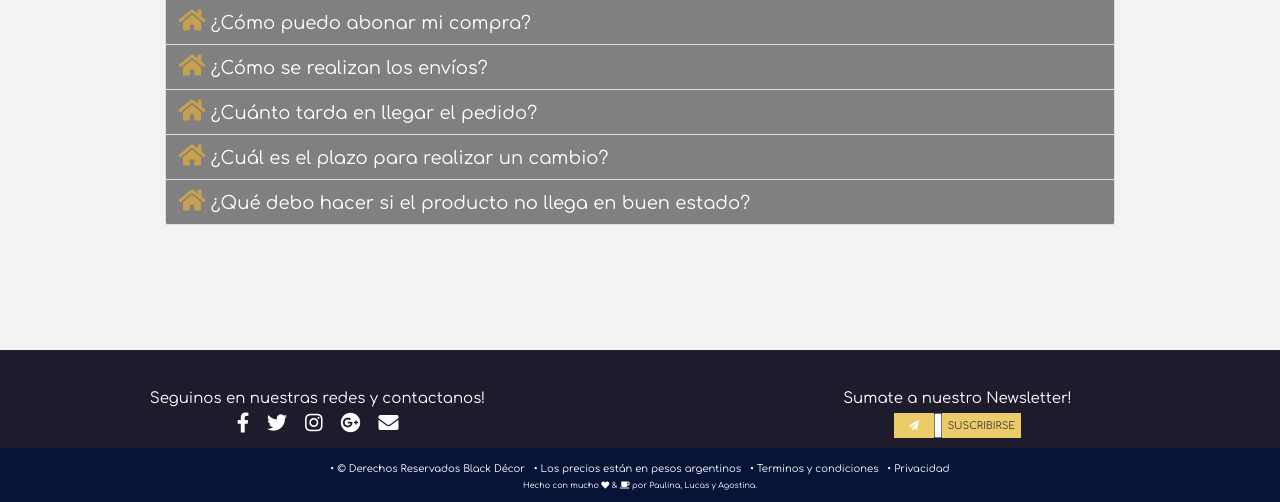
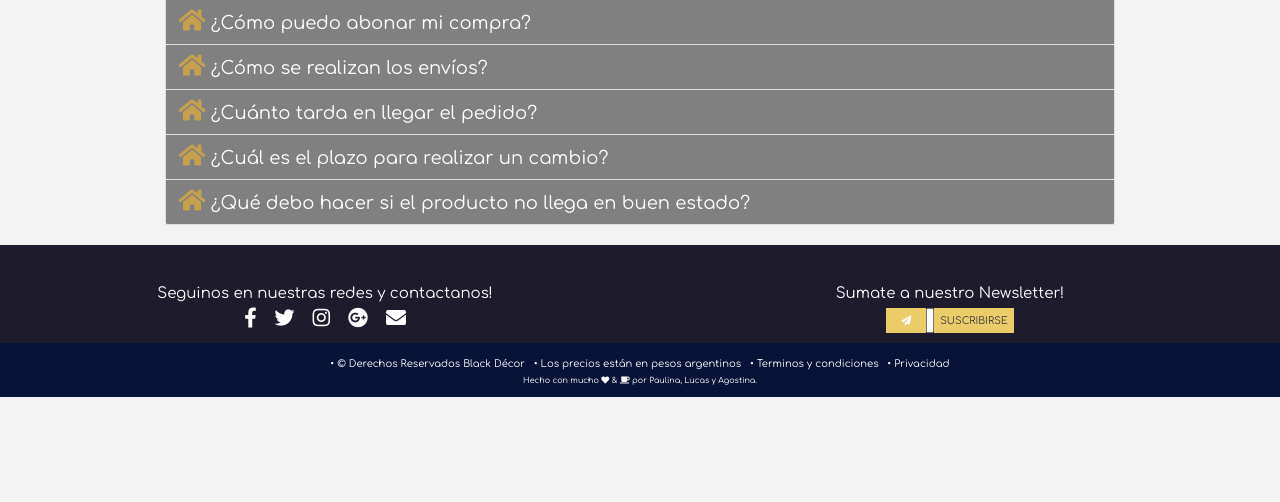
Before and after one commit to PaulinaMabres/DarkDeco, a PHP site: page /faq.php in a window 1280 px wide. Shown: the part 298-800 px from the top of the page. Run offline with PHP 8.4, Linux system fonts and the light colour scheme; some libraries are stand-ins or nearby versions.

Commit message:
arreglo footer que pisa contenido de home y cosas del header

```diff
--- a/css/footer.css
+++ b/css/footer.css
@@ -1,7 +1,7 @@
 #footer {
     background: #1E1B2C;
     padding-top: 10px;
-    position: absolute;
+    position: relative;
     bottom:0;
     width: 100%;
 }
--- a/css/header.css
+++ b/css/header.css
@@ -1,6 +1,9 @@
 #header .color {
     background: #1E1B2C !important;
   }
+#header .anchura{
+  max-width: 100vw;
+}
 .header {
   background-size: auto;
 }
--- a/partials/footer.php
+++ b/partials/footer.php
@@ -2,9 +2,9 @@
     <section id="footer">
 
       <?php // IDEA: Se comenta barra de footer ?>
-      <!-- <div class="container-fluid">
+       <div class="container-fluid siempreAbajo">
 
-        <div class="row text-center text-xs-center text-sm-left text-md-left">
+      <!--  <div class="row text-center text-xs-center text-sm-left text-md-left">
 
           <div class="col-xs-12 col-sm-4 col-md-3 offset-md-2"><h5>Navegación</h5>
             <ul class="list-unstyled links ">
@@ -62,7 +62,7 @@
             </div>
   				</div>
   				</hr>
-  			</div>
+  		</div>
     <!-- Extra Footer -->
       <div class="row extra-footer">
         <div class="col-xs-12 col-sm-12 col-md-12 mt-2 mt-sm-2 text-center text-white">
--- a/partials/header.php
+++ b/partials/header.php
@@ -1,6 +1,6 @@
 <section id="header" class="header">
 
-  <nav class="navbar navbar-expand-sm  navbar-dark bg-dark container-fluid color fixed-top altura ">
+  <nav class="navbar navbar-expand-sm  navbar-dark bg-dark container-fluid color fixed-top anchura ml-0 ">
 
     <a class="navbar-brand mt-15 " href="home.php">
       <img src="img/logoNuevoRecortado.png" title="DarkDeco" class="d-inline-block align-top logo" alt="logoDarkD">
```
